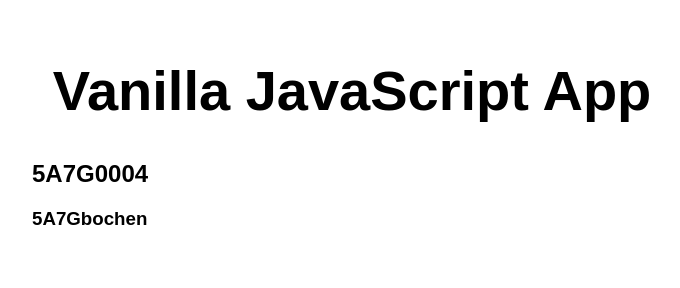
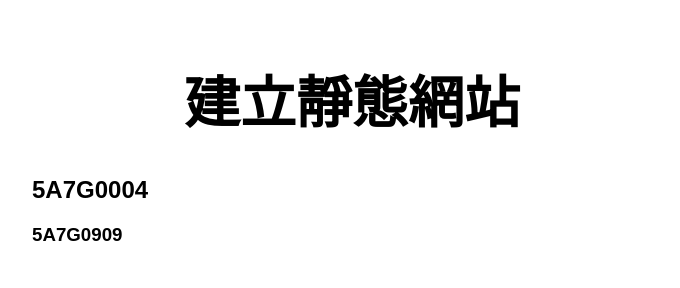
Before and after one commit to 5A7G0004/web_final, a website: page src/index.html in a window 1280 px wide. Shown: the whole page, without its empty margins (288-968 px from the left). Drawn offline with Linux system fonts and the light colour scheme.

Commit message:
Update index.html

```diff
--- a/src/index.html
+++ b/src/index.html
@@ -10,9 +10,9 @@
 
 <body>
   <main>
-    <h1>Vanilla JavaScript App</h1>
+    <h1>建立靜態網站</h1>
     <h2>5A7G0004<h2>
-    <h3>5A7Gbochen<h3>
+    <h3>5A7G0909<h3>
   </main>
 </body>
 
```
